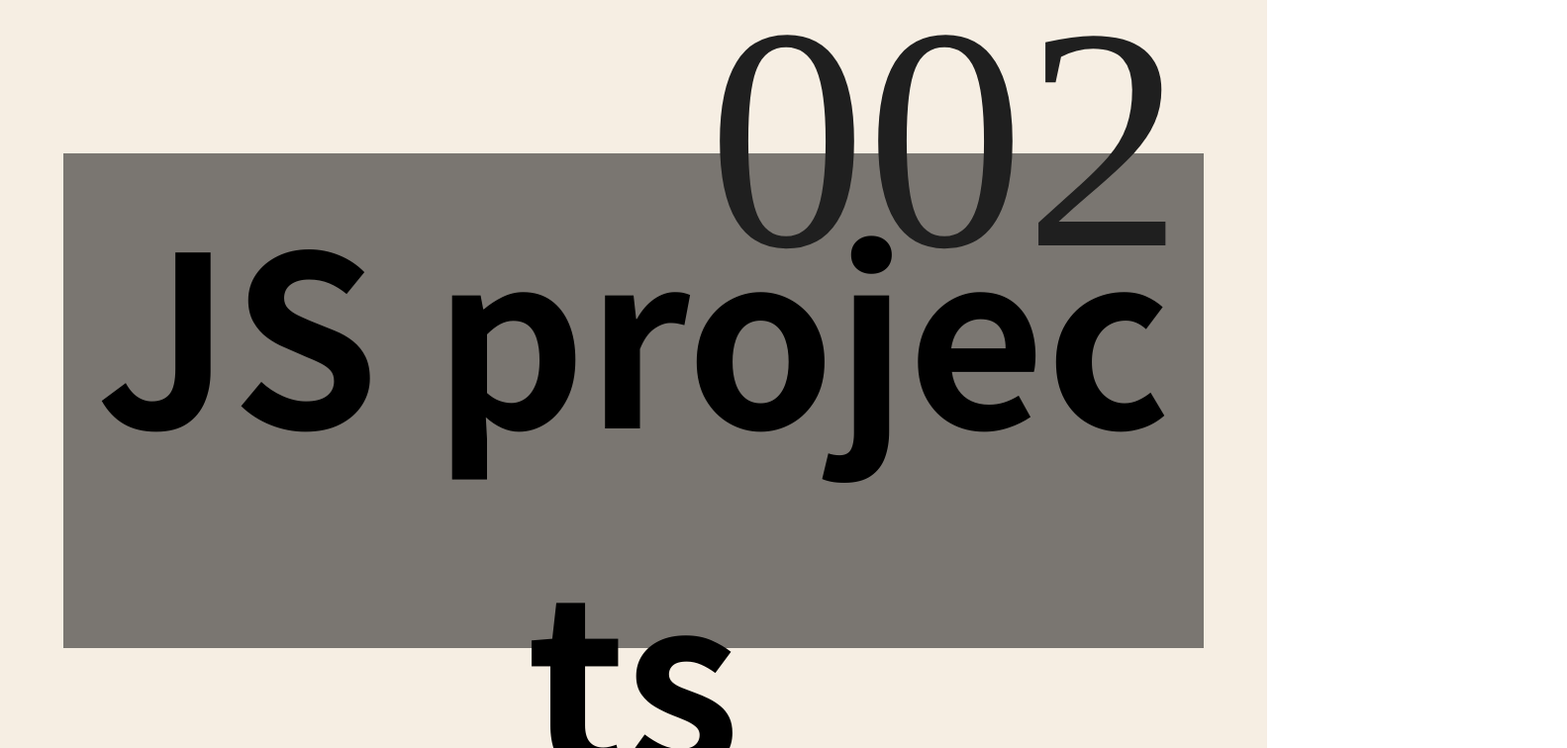
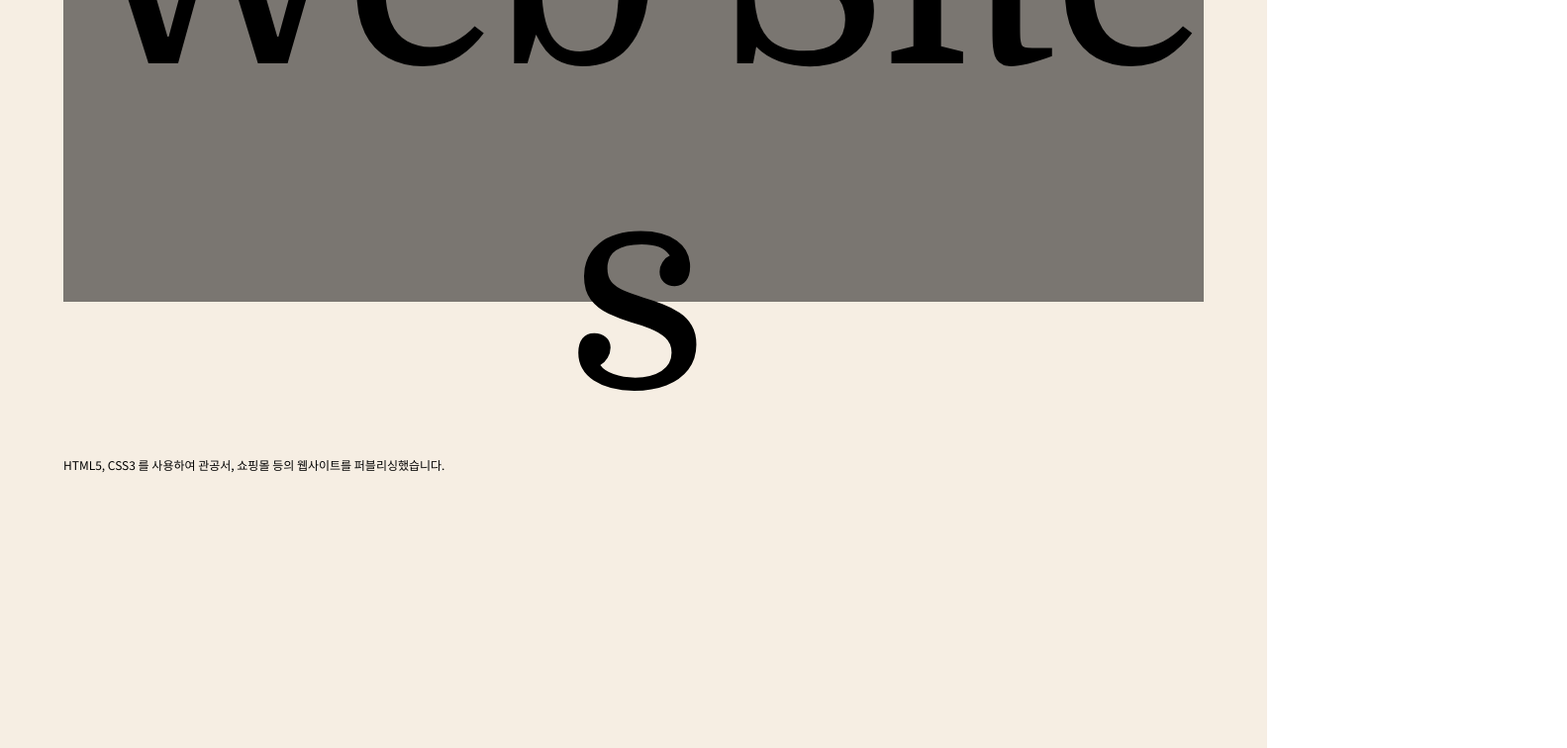
Before and after one commit to seheeeeee/portfolio_pb, a Vue app: page /project in a window 1280 px wide. Shown: the part 1260-2016 px from the top of the page at 99% size, 1583 px wide, since content can reach past the window. Built offline with nearby package versions, Linux system fonts and the light colour scheme.

Commit message:
fixing mouseWheel component error

```diff
--- a/src/components/mousewheel.vue
+++ b/src/components/mousewheel.vue
@@ -1,29 +1,31 @@
 <template>
-  <div class="wheelWrap">
-
+  <div :class="strClass">
+      <p v-html="arrStrings" class="strBox"></p>
   </div>
 </template>
 
 <script>
 export default {
-    props: {
-        pjtTitle: String,
-    },
+    props: ['pjtTitle'],
     data(){
         return{
             strTitle: this.pjtTitle,
+            strClass: this.pjtTitle.replace(/ /g, "").replace('.', ""),
+            arr: [],
+            arrStrings: '',
         }
     },
     methods: {
         fetchData(){
-            console.log(this.strTitle);
             let str = this.strTitle.split("");
-            let arr = [];
+            // console.log(this.arr);
+            // let arr = this.arr;
             for(let i = 0; i < str.length; i++){
-                arr.push('<span>'+str[i]+'</span>');
+                this.arr.push('<span>'+str[i]+'</span>');
             }
-            document.querySelector('.wheelWrap').innerHTML = arr.join('');
-        }
+            let arrString = this.arr.toString();
+            this.arrStrings = arrString.replaceAll(',', "");
+        },
     },
     mounted(){
         this.fetchData();
@@ -31,6 +33,16 @@ export default {
 }
 </script>
 
-<style>
-
+<style scoped>
+div{
+    width: 100%;
+    text-align: center;
+}
+.strBox{
+    font-size: 18rem;
+    font-family: 'Domine', serif;
+    font-weight: 300;
+    letter-spacing: -8px;
+    color: #000;
+}
 </style>
--- a/src/views/AboutView.vue
+++ b/src/views/AboutView.vue
@@ -65,8 +65,8 @@
         <div class="part6 strategy clearFix">
           <ul>
             <li class="subTit">Strategy</li>
-            <li>customer experience</li>
-            <li>consumer insights </li>
+            <li>user experience</li>
+            <li>user insights </li>
             <li>trends</li>
             <li>creative ideas</li>
             <li>service mind</li>
--- a/src/views/ProjectView.vue
+++ b/src/views/ProjectView.vue
@@ -5,8 +5,7 @@
       <li v-for="project in projects" :key="project.name">
         <router-link :to="{path : project.link}">
           <div class="bgBox">
-            <h2>{{project.name}}</h2>
-            <mouse-wheel :pjtTitle="project.name"></mouse-wheel>
+            <mouseWheel :pjtTitle="project.name"></mouseWheel>
             <div class="comment">
               {{project.comment}}
             </div>
@@ -15,6 +14,15 @@
       </li>
     </ul>
     <num-box :pageNum="pageNum"></num-box>
+    <div class="part8">
+          <p class="cc">
+            &copy; 2021
+          </p>
+          <p class="footer">
+            <span>NEXT</span>
+            <span class="box002">003 CONTACT</span>
+          </p>
+        </div>
   </div>
 </template>
 
@@ -66,7 +74,11 @@ export default {
   height: 100%;
 }
 #pjts li{
-  margin-bottom: 200px;
+  margin-bottom: 700px;
+}
+#pjts li:first-child{
+  margin-bottom: 1000px;
+  margin-top: 600px;
 }
 .bgBox{
   margin: 0 auto;
@@ -79,14 +91,47 @@ export default {
 .bgBox:hover{
   background-color: rgba(0,0,0,0.8);
 }
-.bgBox h2{
-  font-size: 15rem;
-  text-align: center;
-}
+
 .numBox{
   position: absolute;
   right: 300px;
-  top: 1400px;
+  top: 2200px;
   transform: translateX(50%);
 }
+.part8{
+  position: relative;
+  width: 100%;
+  text-align: center;
+}
+.part8 .cc{
+  font-size: 25rem;
+}
+.part8 .footer {
+  margin: 0 auto;
+  padding: 50px 0;
+  width: 70%;
+  max-width: 1317px;
+  border-top: 0.5px solid rgb(75, 75, 75);
+  border-bottom: 0.5px solid rgb(75, 75, 75);
+}
+.part8 .footer span{
+  display: block;
+}
+.part8 .footer span:nth-child(1){
+  text-align: left;
+  font-size: 25px;
+}
+.part8 .footer span:nth-child(2){
+  text-align: center;
+  font-size: 15rem;
+  letter-spacing: -13px;
+  line-height: 1;
+}
+span.box002,
+p.cc{
+  font-family: 'Tinos', serif;
+  white-space: nowrap;
+  font-weight: 100;
+}
+
 </style>
--- a/src/views/subViews/publishingView.vue
+++ b/src/views/subViews/publishingView.vue
@@ -199,11 +199,11 @@ export default {
   transition: all .7s;
 }
 .pubWrap section .content .imgBox:hover::before{
-  content: 'go on';
+  content: 'view more';
   color: #fff;
-  font-size: 60px;
+  font-size: 40px;
   font-family: 'Barlow', sans-serif;
-  font-weight: 700;
+  font-weight: 500;
   letter-spacing: -2.5px;
   text-shadow: 0px 0px 5px rgba(0,0,0,1);
   text-align: center;
@@ -211,7 +211,7 @@ export default {
   border-radius: 20px 20px 0 20px;
   display: block;
   width: 200px;
-  height: 70px;
+  height: 60px;
   line-height: 51px;
   position: absolute;
   left: 50%;
```
